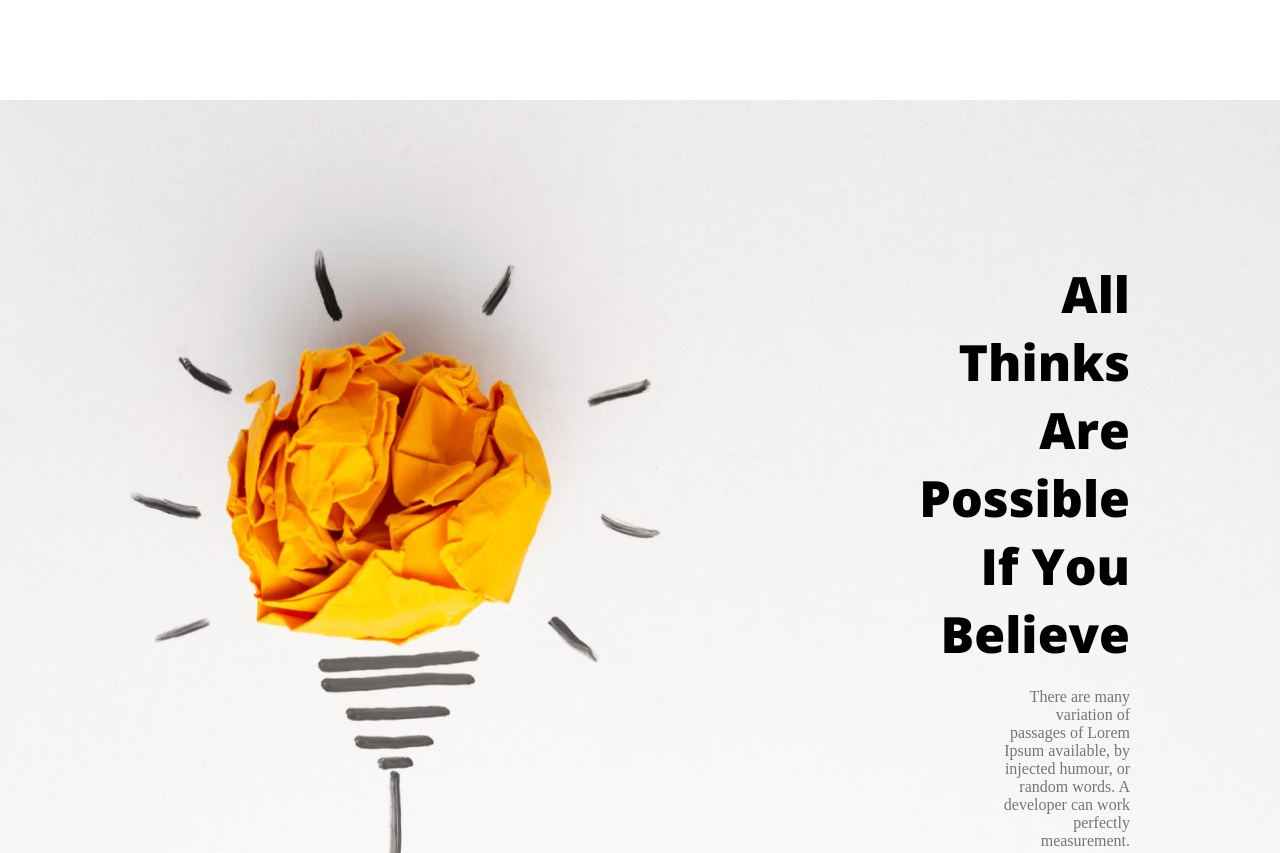
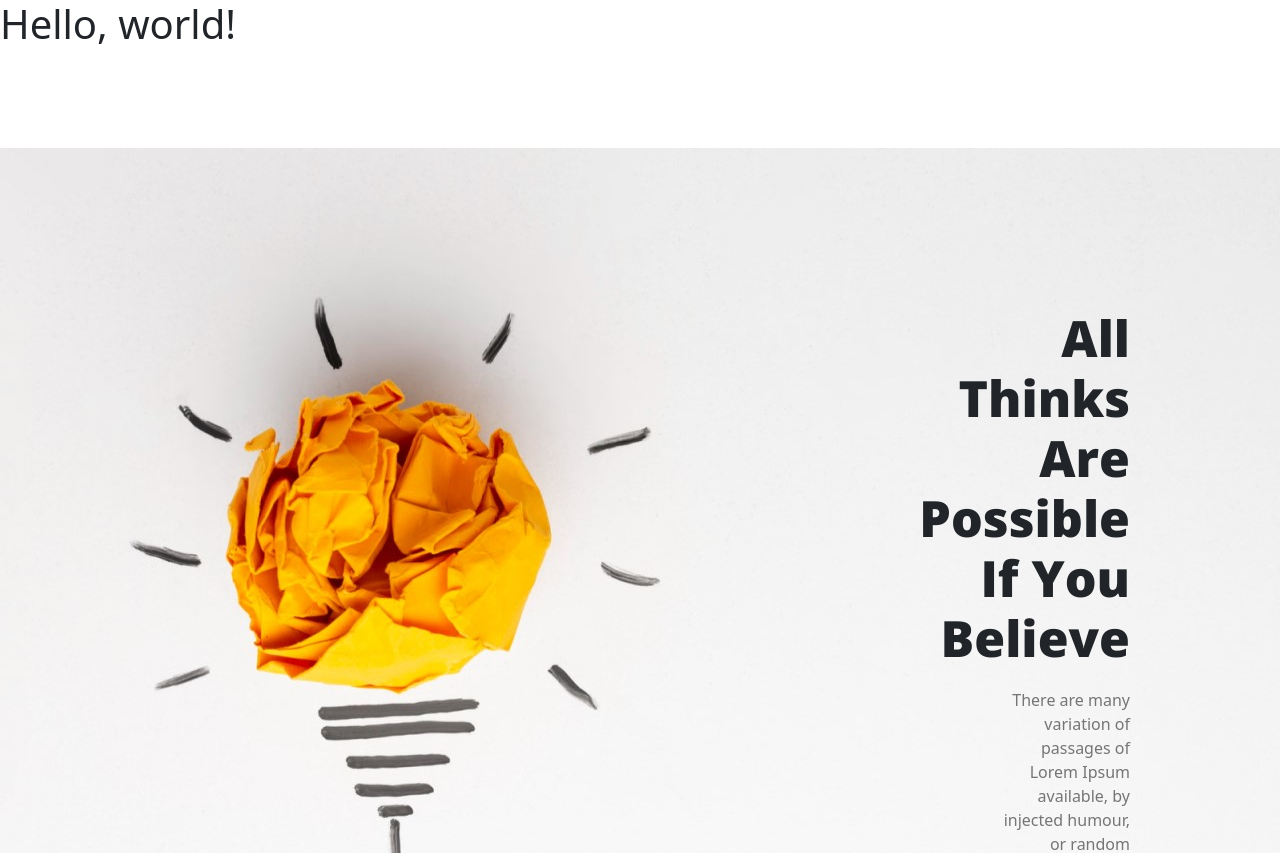
Before and after one commit to Chadnee/first-project, a plain HTML site: page index.html in a window 1280 px wide. Shown: the top 853 px of the page. Drawn offline with nearby package versions, Linux system fonts and the light colour scheme.

Commit message:
boostrap added

```diff
--- a/index.html
+++ b/index.html
@@ -5,6 +5,10 @@
     <meta http-equiv="X-UA-Compatible" content="IE=edge">
     <meta name="viewport" content="width=device-width, initial-scale=1.0">
     <title>First-project</title>
+    <link href="https://cdn.jsdelivr.net/npm/bootstrap@5.3.0-alpha1/dist/css/bootstrap.min.css" rel="stylesheet" integrity="sha384-GLhlTQ8iRABdZLl6O3oVMWSktQOp6b7In1Zl3/Jr59b6EGGoI1aFkw7cmDA6j6gD" crossorigin="anonymous">
+  </head>
+  <body>
+    <h1>Hello, world!</h1>
     <link rel="preconnect" href="https://fonts.googleapis.com"><link rel="preconnect" href="https://fonts.gstatic.com" crossorigin><link href="https://fonts.googleapis.com/css2?family=Open+Sans:wght@800&display=swap" rel="stylesheet">
     <link rel="stylesheet" type="text/css" href="project.css">
 </head>
@@ -71,7 +75,7 @@
 
 
     </footer>
-
+    <script src="https://cdn.jsdelivr.net/npm/bootstrap@5.3.0-alpha1/dist/js/bootstrap.bundle.min.js" integrity="sha384-w76AqPfDkMBDXo30jS1Sgez6pr3x5MlQ1ZAGC+nuZB+EYdgRZgiwxhTBTkF7CXvN" crossorigin="anonymous"></script>
 
 
 </body>
```
